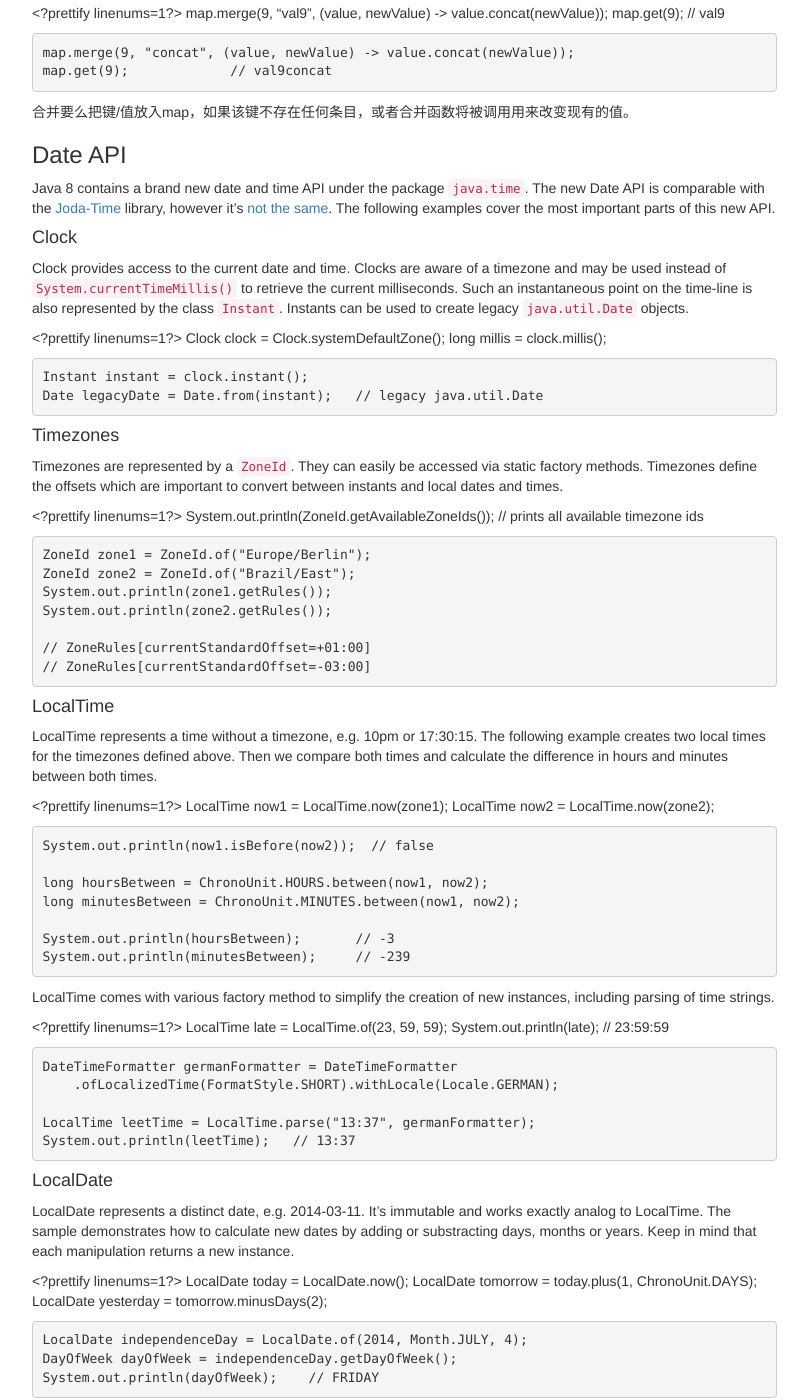
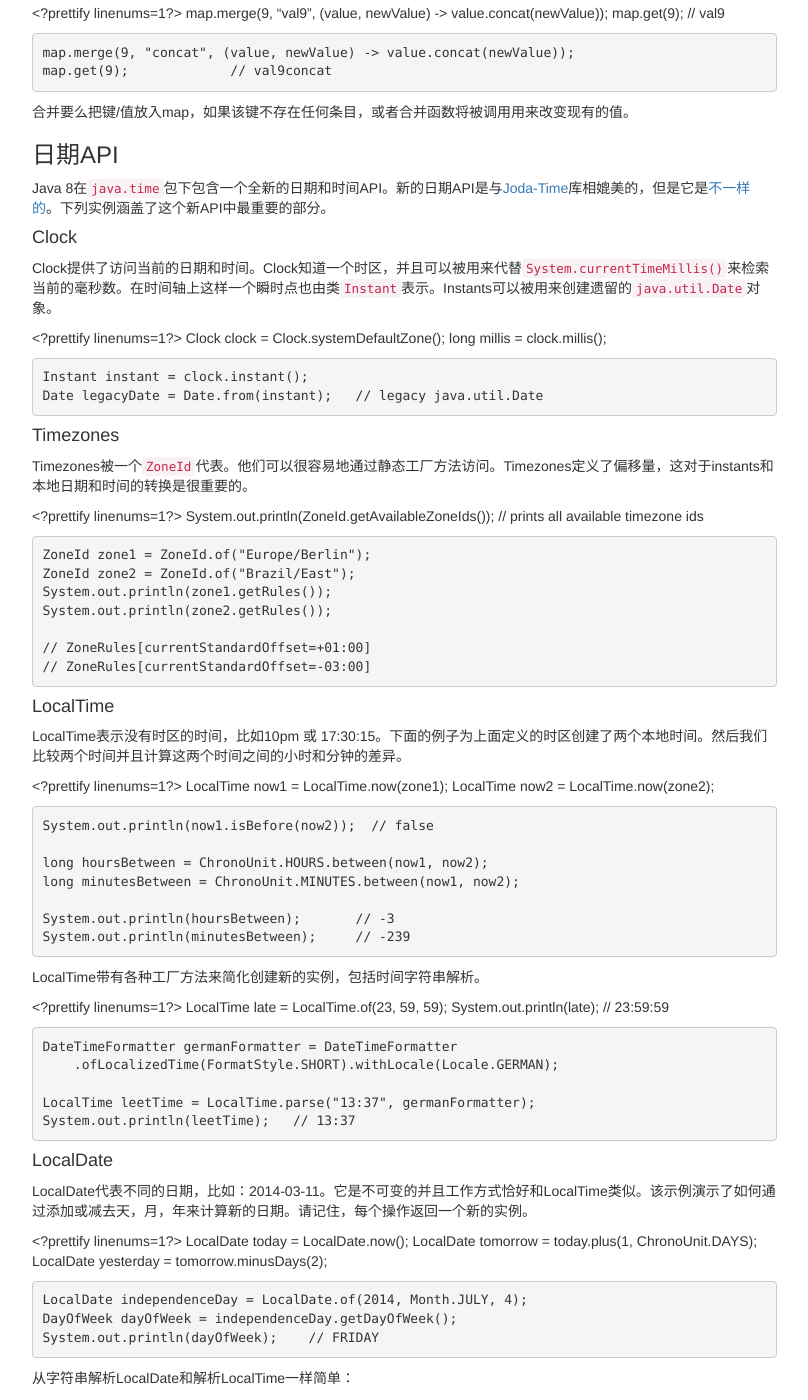
Before and after one commit to cjm0000000/cjm0000000.github.io, a Jekyll site: the page built from _posts/Java/201404/2014-04-13-java-8-tutorial.md, in a window 1280 px wide and 1400 px high, scrolled down 7752 px. Shown: the whole window, without its empty margins (318-1126 px from the left). Built offline with Jekyll 4.4.1, drawn with Linux system fonts in a browser that asks for light colours; nearby versions of some CDN libraries; library files that are not in the unit come from our copies; some of the changed text lies outside the part shown.

Commit message:
translate

```diff
--- a/_posts/Java/201404/2014-04-13-java-8-tutorial.md
+++ b/_posts/Java/201404/2014-04-13-java-8-tutorial.md
@@ -506,13 +506,13 @@ Count是一个以`long`类型返回流中元素的数目的 _最终的_ 操作
 
 合并要么把键/值放入map，如果该键不存在任何条目，或者合并函数将被调用用来改变现有的值。
 
-### Date API
+### 日期API
 
-Java 8 contains a brand new date and time API under the package `java.time`. The new Date API is comparable with the [Joda-Time](http://www.joda.org/joda-time/) library, however it's [not the same](http://blog.joda.org/2009/11/why-jsr-310-isn-joda-time_4941.html). The following examples cover the most important parts of this new API.
+Java 8在`java.time`包下包含一个全新的日期和时间API。新的日期API是与[Joda-Time](http://www.joda.org/joda-time/)库相媲美的，但是它是[不一样的](http://blog.joda.org/2009/11/why-jsr-310-isn-joda-time_4941.html)。下列实例涵盖了这个新API中最重要的部分。
 
 #### Clock
 
-Clock provides access to the current date and time. Clocks are aware of a timezone and may be used instead of `System.currentTimeMillis()` to retrieve the current milliseconds. Such an instantaneous point on the time-line is also represented by the class `Instant`. Instants can be used to create legacy `java.util.Date` objects.
+Clock提供了访问当前的日期和时间。Clock知道一个时区，并且可以被用来代替`System.currentTimeMillis()`来检索当前的毫秒数。在时间轴上这样一个瞬时点也由类`Instant`表示。Instants可以被用来创建遗留的`java.util.Date`对象。
 
 <?prettify linenums=1?>
     Clock clock = Clock.systemDefaultZone();
@@ -523,7 +523,7 @@ Clock provides access to the current date and time. Clocks are aware of a timezo
 
 #### Timezones
 
-Timezones are represented by a `ZoneId`. They can easily be accessed via static factory methods. Timezones define the offsets which are important to convert between instants and local dates and times.
+Timezones被一个`ZoneId`代表。他们可以很容易地通过静态工厂方法访问。Timezones定义了偏移量，这对于instants和本地日期和时间的转换是很重要的。
 
 <?prettify linenums=1?>
     System.out.println(ZoneId.getAvailableZoneIds());
@@ -539,7 +539,7 @@ Timezones are represented by a `ZoneId`. They can easily be accessed via static
 
 #### LocalTime
 
-LocalTime represents a time without a timezone, e.g. 10pm or 17:30:15. The following example creates two local times for the timezones defined above. Then we compare both times and calculate the difference in hours and minutes between both times.
+LocalTime表示没有时区的时间，比如10pm 或 17:30:15。下面的例子为上面定义的时区创建了两个本地时间。然后我们比较两个时间并且计算这两个时间之间的小时和分钟的差异。
 
 <?prettify linenums=1?>
     LocalTime now1 = LocalTime.now(zone1);
@@ -553,7 +553,7 @@ LocalTime represents a time without a timezone, e.g. 10pm or 17:30:15. The follo
     System.out.println(hoursBetween);       // -3
     System.out.println(minutesBetween);     // -239
 
-LocalTime comes with various factory method to simplify the creation of new instances, including parsing of time strings.
+LocalTime带有各种工厂方法来简化创建新的实例，包括时间字符串解析。
 
 <?prettify linenums=1?>
     LocalTime late = LocalTime.of(23, 59, 59);
@@ -567,7 +567,7 @@ LocalTime comes with various factory method to simplify the creation of new inst
 
 #### LocalDate
 
-LocalDate represents a distinct date, e.g. 2014-03-11. It's immutable and works exactly analog to LocalTime. The sample demonstrates how to calculate new dates by adding or substracting days, months or years. Keep in mind that each manipulation returns a new instance.
+LocalDate代表不同的日期，比如：2014-03-11。它是不可变的并且工作方式恰好和LocalTime类似。该示例演示了如何通过添加或减去天，月，年来计算新的日期。请记住，每个操作返回一个新的实例。
 
 <?prettify linenums=1?>
     LocalDate today = LocalDate.now();
@@ -578,7 +578,7 @@ LocalDate represents a distinct date, e.g. 2014-03-11. It's immutable and works
     DayOfWeek dayOfWeek = independenceDay.getDayOfWeek();
     System.out.println(dayOfWeek);    // FRIDAY
 
-Parsing a LocalDate from a string is just as simple as parsing a LocalTime:
+从字符串解析LocalDate和解析LocalTime一样简单：
 
 <?prettify linenums=1?>
     DateTimeFormatter germanFormatter = DateTimeFormatter
```
